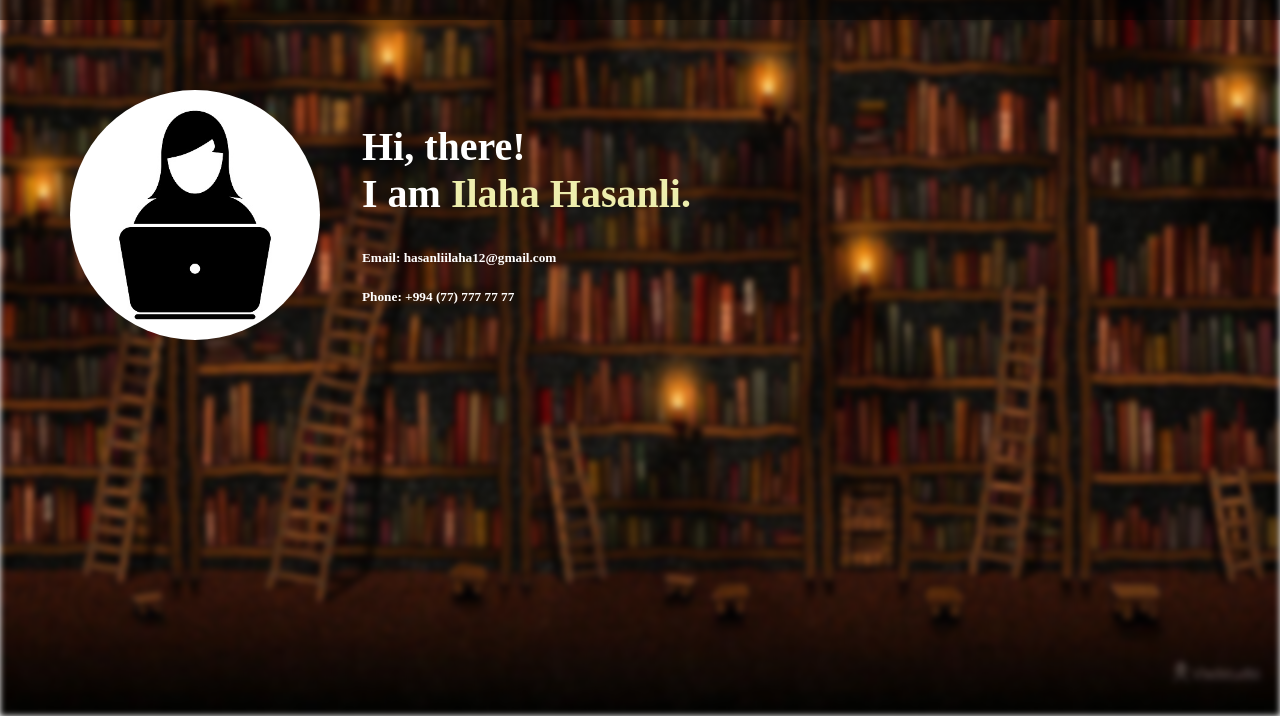
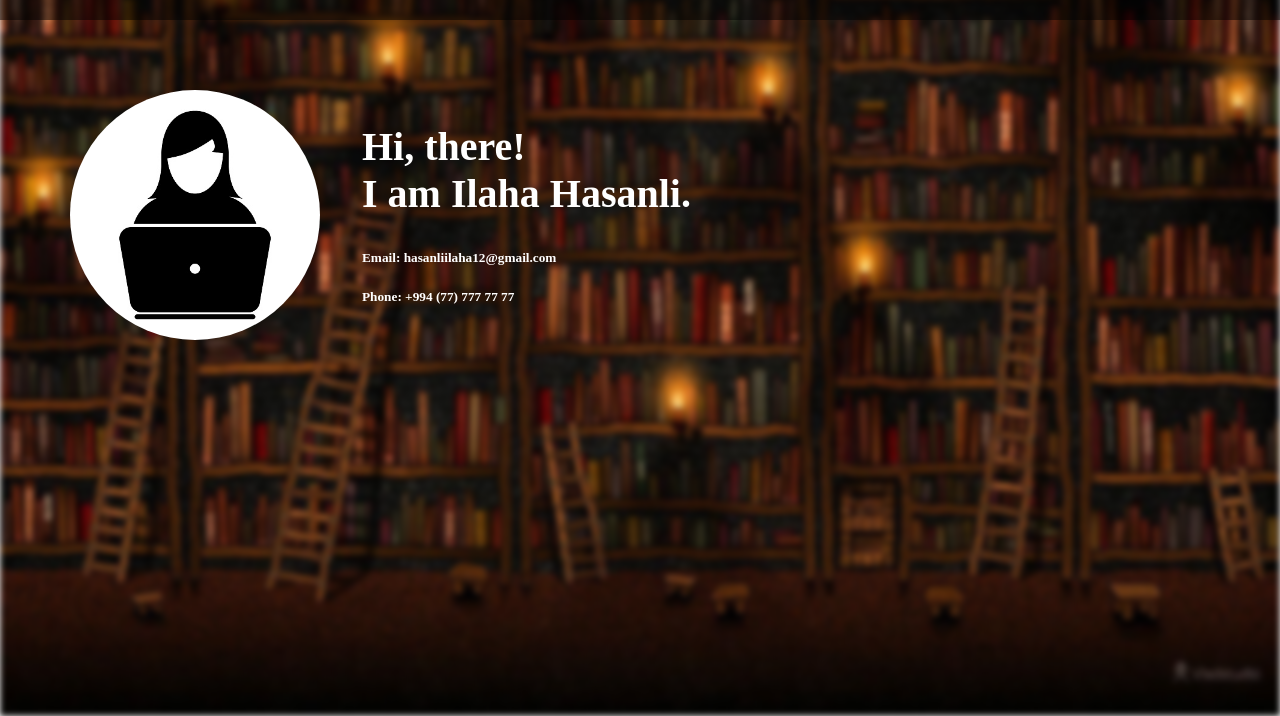
Before and after one commit to ilahaa/Assignment1-web1course, a plain HTML site: page index.html in a window 1280 px wide. Shown: the part 84-800 px from the top of the page. Drawn offline with Linux system fonts and the light colour scheme; a web font is replaced by a local one.

Commit message:
final version

```diff
--- a/assets/css/main.css
+++ b/assets/css/main.css
@@ -9,11 +9,6 @@
     filter: blur(2px);
     -webkit-filter: blur(3px);
 }
-span{
-    color: rgb(238, 238, 173);
-
-}
-
 
 .icons {
     display: flex;
--- a/index.html
+++ b/index.html
@@ -39,7 +39,7 @@
         <div class="main">
             <img class="profImg" src="./assets/img/profile.jpg" alt="my profile">
             <div class="texts">
-                <h1>Hi, there! <br> I am <span>Ilaha Hasanli.</span></h1>
+                <h1>Hi, there! <br> I am Ilaha Hasanli.</h1>
                 <h5>Email: hasanliilaha12@gmail.com</h5>
                 <h5>Phone: +994 (77) 777 77 77</h5>
 
```
